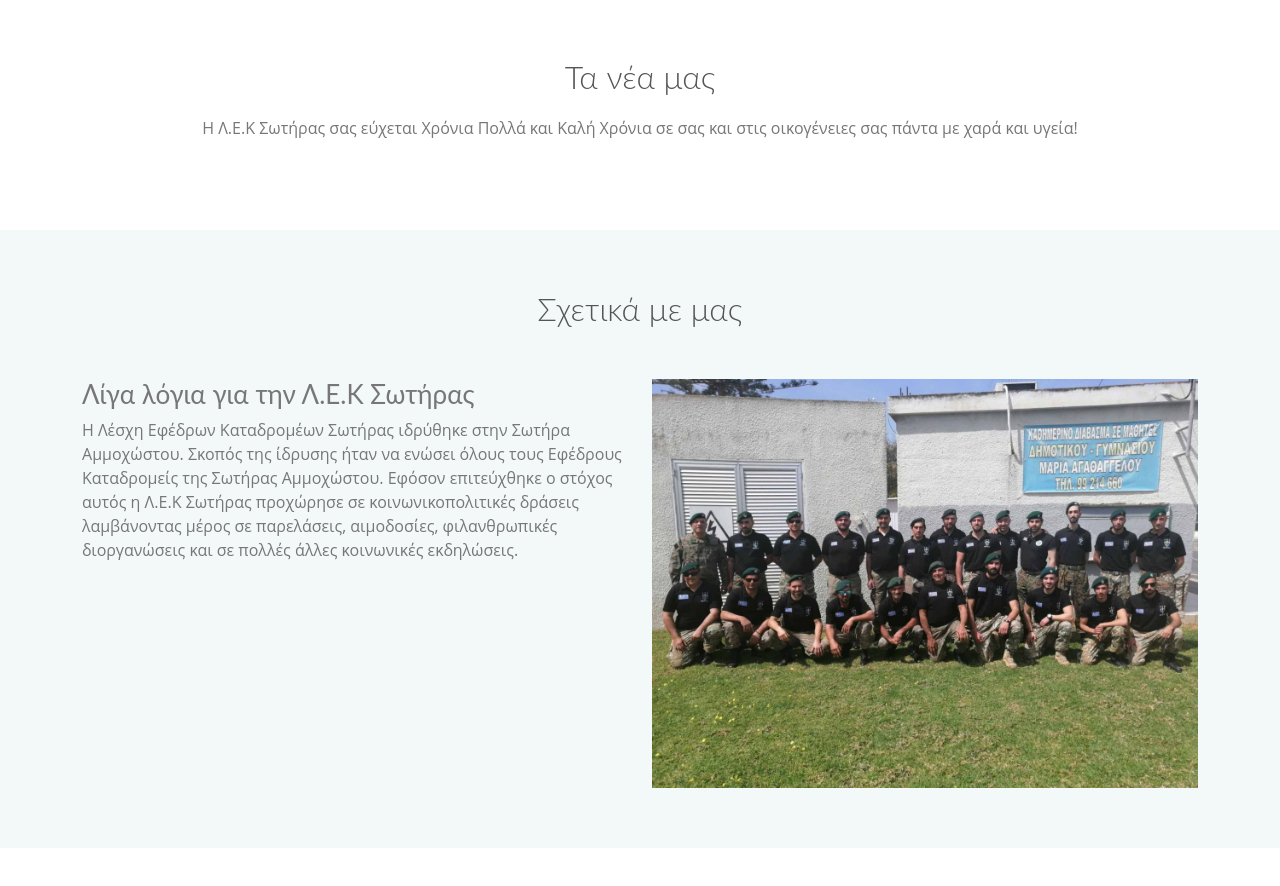
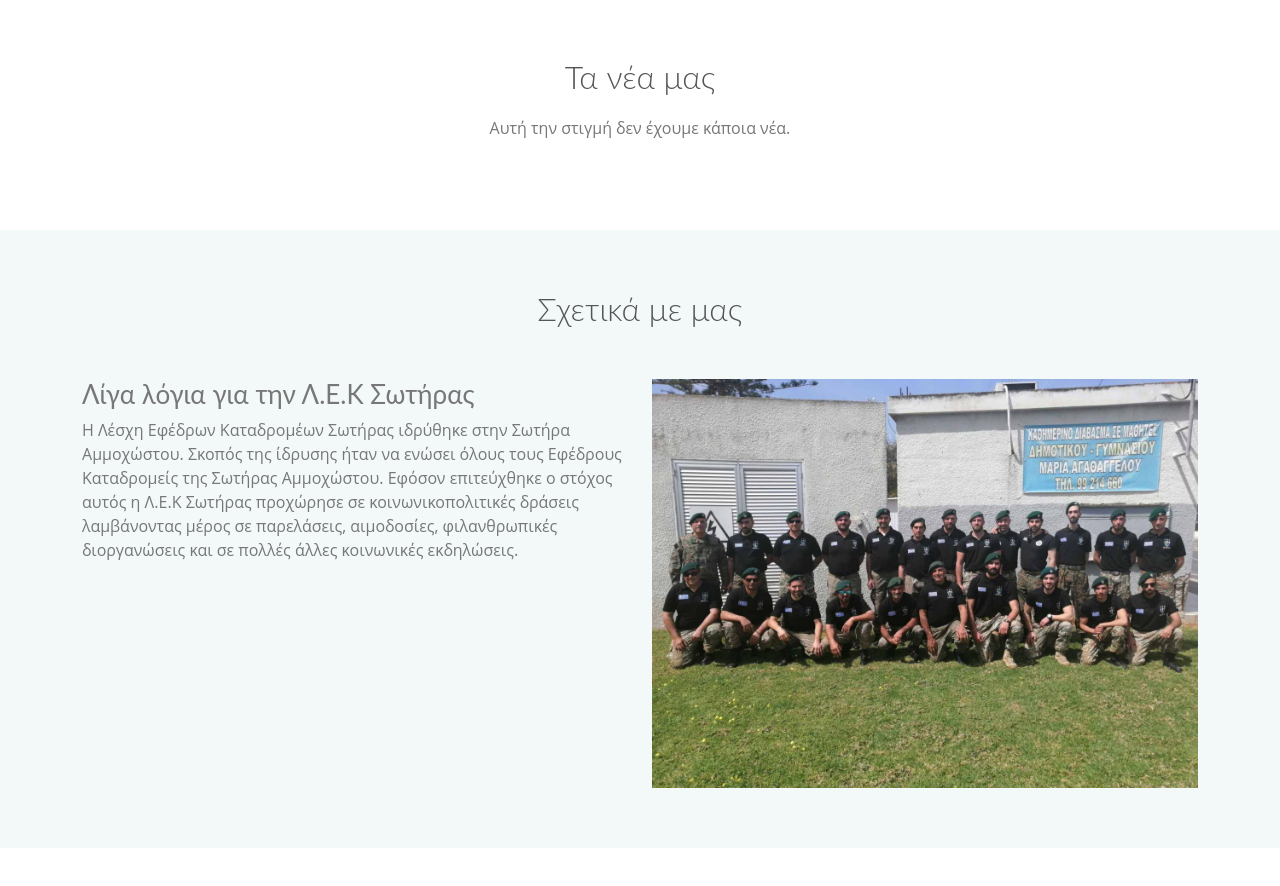
Before and after one commit to zartilas/lek-sotiras, a plain HTML site: page index.html in a window 1280 px wide. Shown: the part 802-1688 px from the top of the page. Drawn offline with Linux system fonts and the light colour scheme; a script that the page names is missing.

Commit message:
Update index.html

```diff
--- a/index.html
+++ b/index.html
@@ -83,8 +83,8 @@
       <div class="container">
         <div class="news section-title">
           <h2>Τα νέα μας</h2>
-          <!-- <p>Αυτή την στιγμή δεν έχουμε κάποια νέα.</p> -->
-          <p>Η Λ.Ε.Κ Σωτήρας σας εύχεται Χρόνια Πολλά και Καλή Χρόνια σε σας και στις οικογένειες σας πάντα με χαρά και υγεία!</p>
+          <p>Αυτή την στιγμή δεν έχουμε κάποια νέα.</p>
+          <!-- <p>Η Λ.Ε.Κ Σωτήρας σας εύχεται Χρόνια Πολλά και Καλή Χρόνια σε σας και στις οικογένειες σας πάντα με χαρά και υγεία!</p> -->
         </div>
       </div>
     </section>
```
